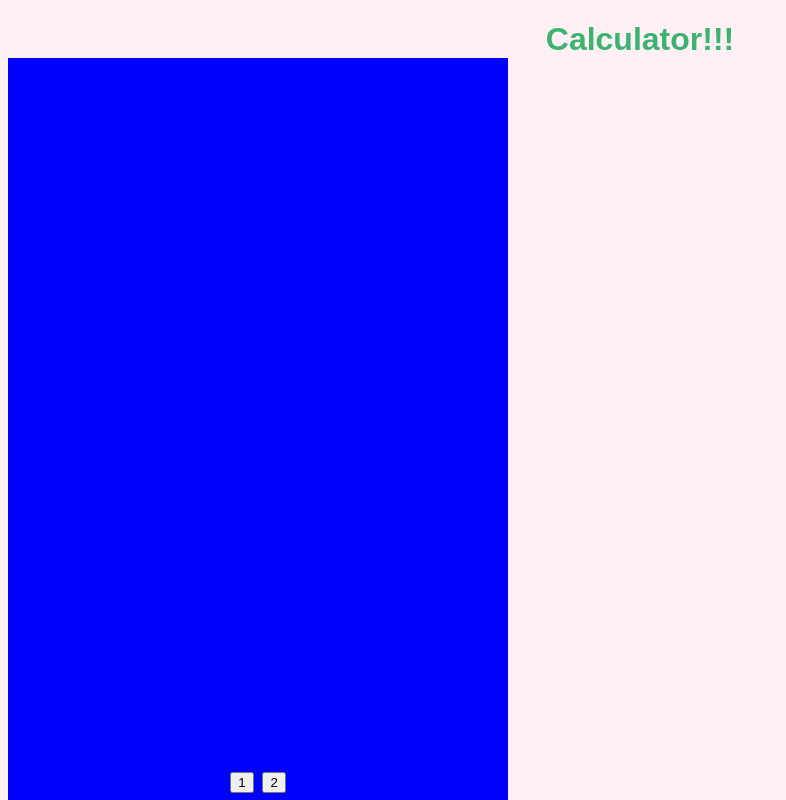
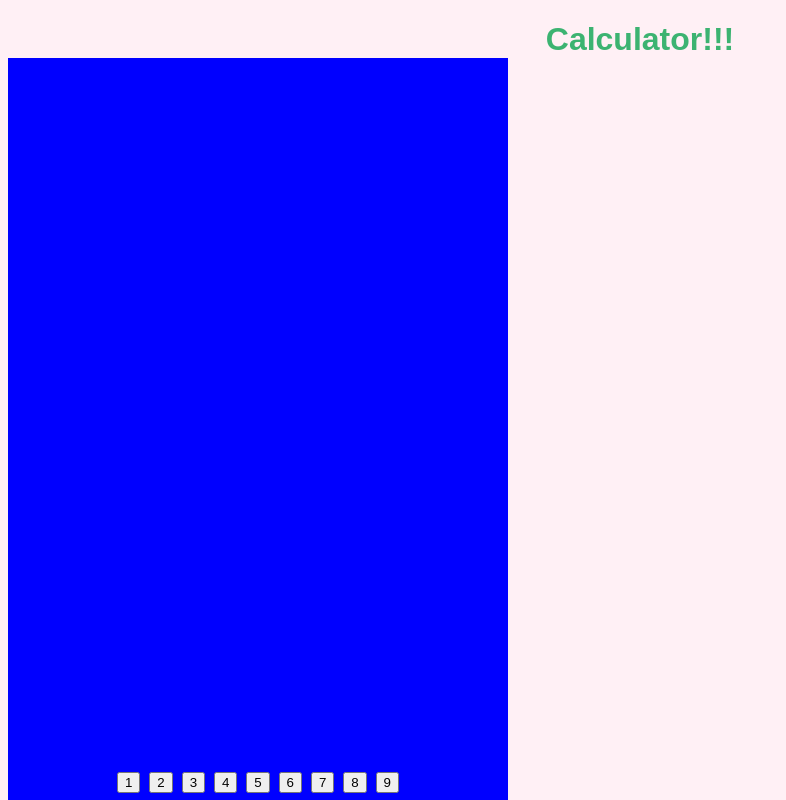
Before and after one commit to armartin24/js-calculator, a plain HTML site: page index.html in a window 1280 px wide. Shown: the top 800 px of the page, without its empty margins (0-786 px from the left). Drawn offline with nearby package versions, Linux system fonts and the light colour scheme.

Commit message:
Added buttons

```diff
--- a/index.html
+++ b/index.html
@@ -18,6 +18,13 @@
       <div class="box">
             <input type="button" value="1" onclick="number_one();" />
             <input type="button" value="2" onclick="number_two();" />
+            <input type="button" value="3" onclick="number_three();" />
+            <input type="button" value="4" onclick="number_four();" />
+            <input type="button" value="5" onclick="number_five();" />
+            <input type="button" value="6" onclick="number_six();" />
+            <input type="button" value="7" onclick="number_seven();" />
+            <input type="button" value="8" onclick="number_eight();" />
+            <input type="button" value="9" onclick="number_nine();" />
       </div>
    </h1>
   </body>
```
